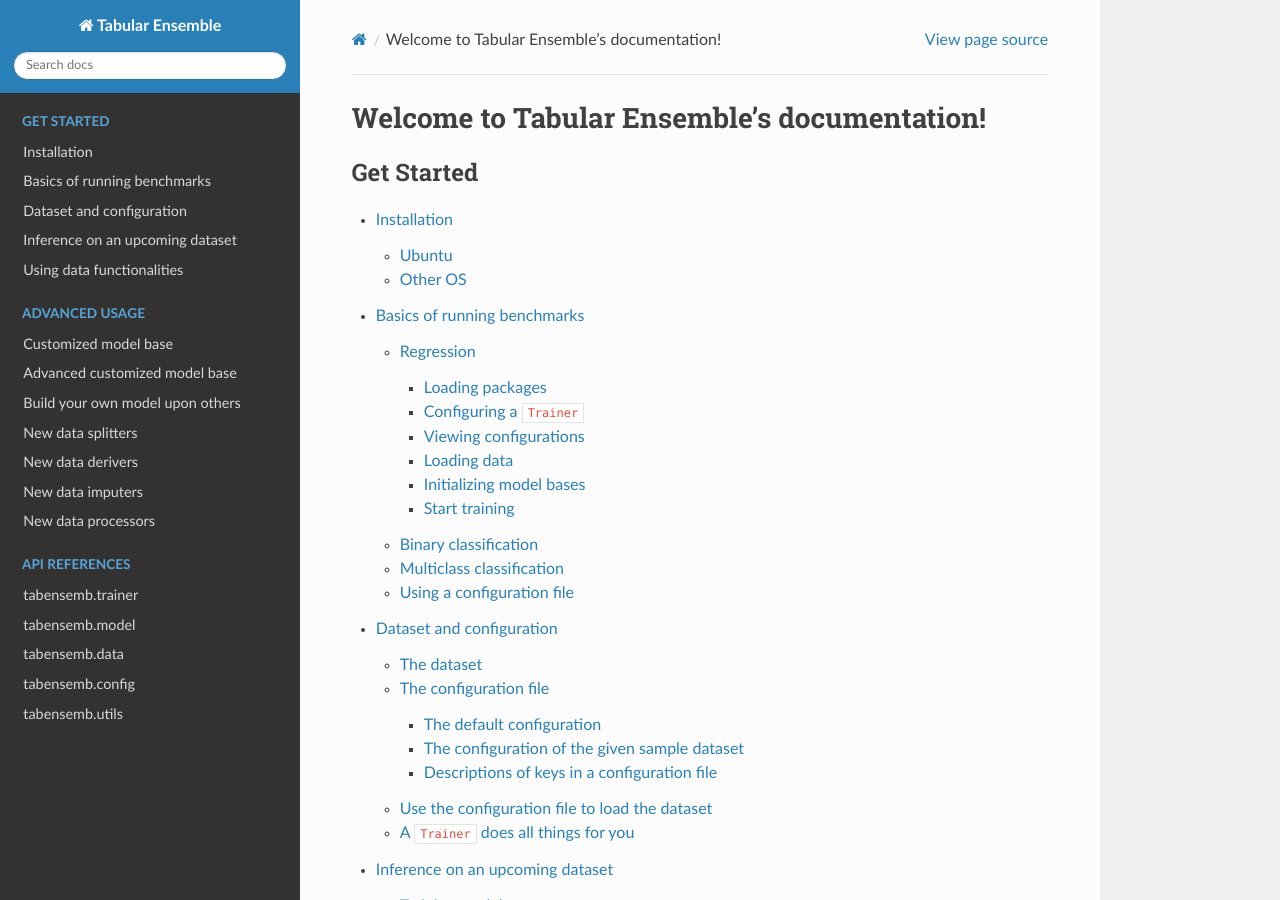
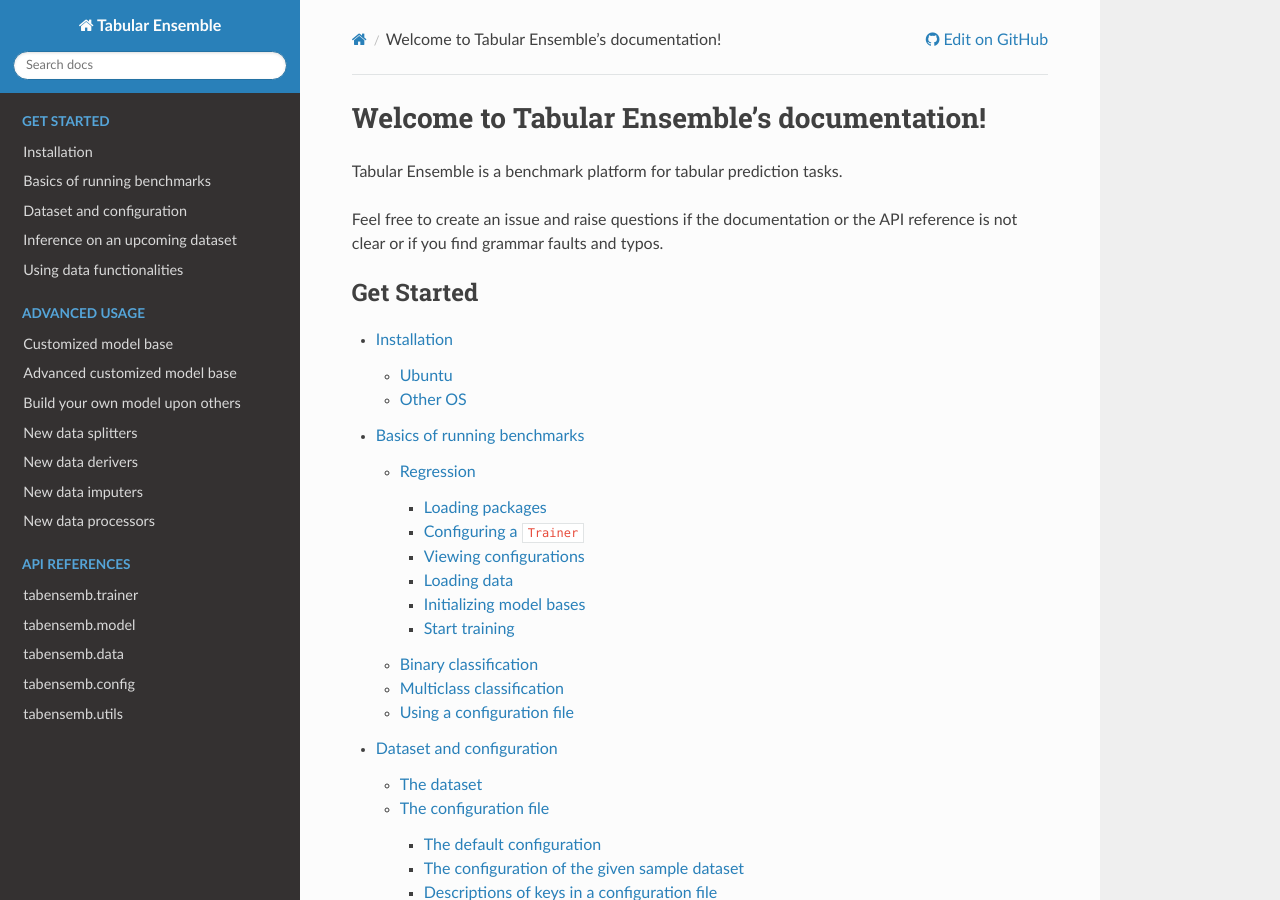
Before and after one commit to Luwen-Zhang/tabular_ensemble, a Sphinx documentation site: the page built from docs/source/index.rst, in a window 1280 px wide and 900 px high. Built offline with Sphinx 7.4.7 and the Read the Docs theme 2.0.0, drawn with Linux system fonts in a browser that asks for light colours.

```diff
--- a/docs/source/conf.py
+++ b/docs/source/conf.py
@@ -52,7 +52,7 @@ autodoc_default_options = {
     "special-members": True,
     "undoc-members": False,
     "exclude-members": "__weakref__, __dict__,__module__",
-    "private-members": False,
+    "private-members": True,
 }
 
 templates_path = ["_templates"]
@@ -64,3 +64,10 @@ exclude_patterns = []
 
 html_theme = "sphinx_rtd_theme"
 html_static_path = ["_static"]
+
+html_context = {
+    "display_github": True,
+    "github_user": "LuoXueling",
+    "github_repo": "tabular_ensemble",
+    "github_version": "main/docs/source/",
+}
--- a/docs/source/data.rst
+++ b/docs/source/data.rst
@@ -6,6 +6,11 @@ tabensemb.data
 
 .. automodule:: tabensemb.data
 .. currentmodule:: tabensemb.data
+
+.. currentmodule:: tabensemb.data.base
+
+.. autoclass:: AbstractRequireKwargs
+    :members:
 
 .. currentmodule:: tabensemb.data.datamodule
 
--- a/docs/source/index.rst
+++ b/docs/source/index.rst
@@ -5,6 +5,11 @@
 
 Welcome to Tabular Ensemble's documentation!
 ============================================
+
+Tabular Ensemble is a benchmark platform for tabular prediction tasks.
+
+Feel free to create an issue and raise questions if the documentation or the API reference is not clear or if you find
+grammar faults and typos.
 
 .. toctree::
    :caption: Get Started
```
